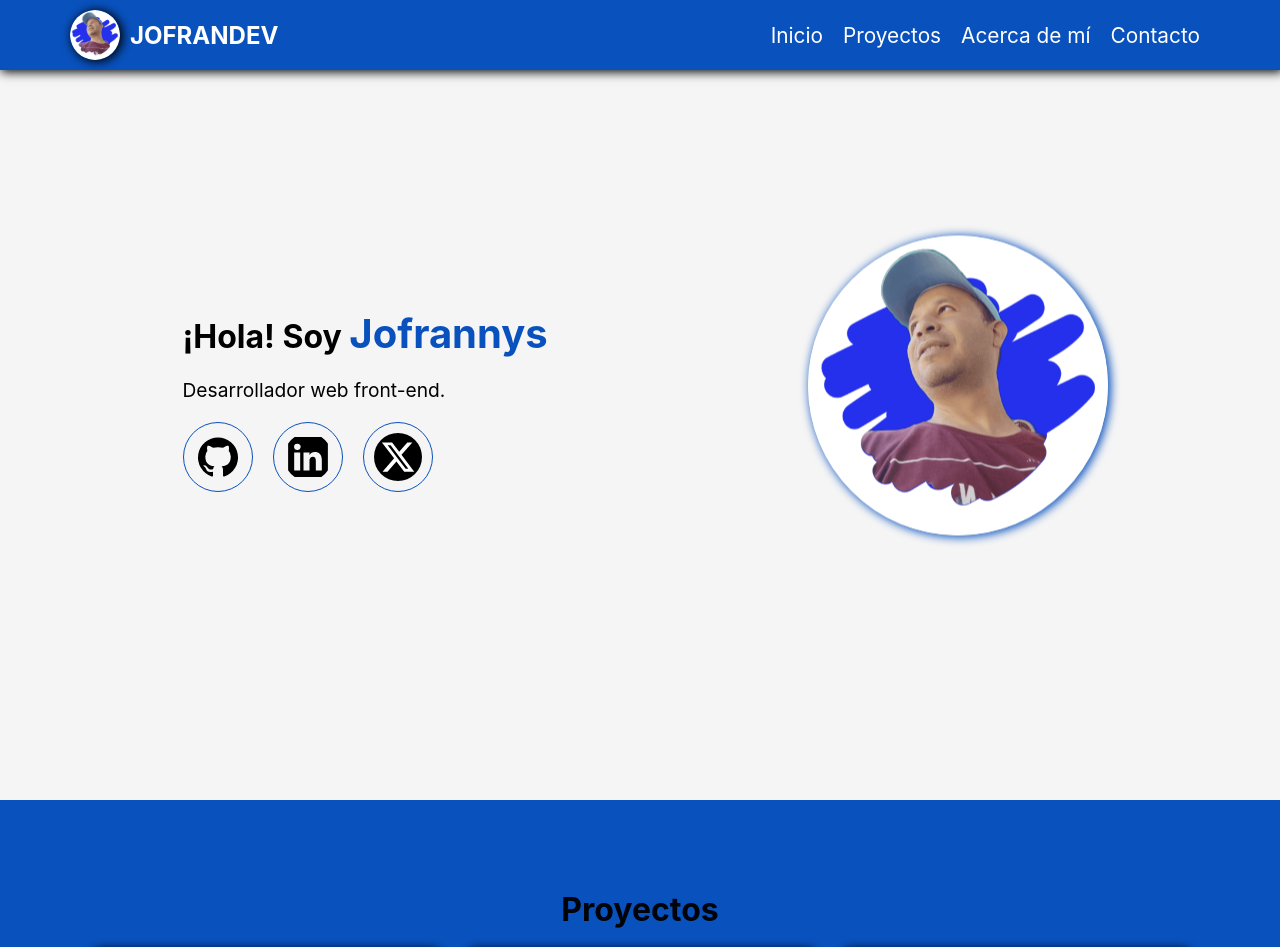
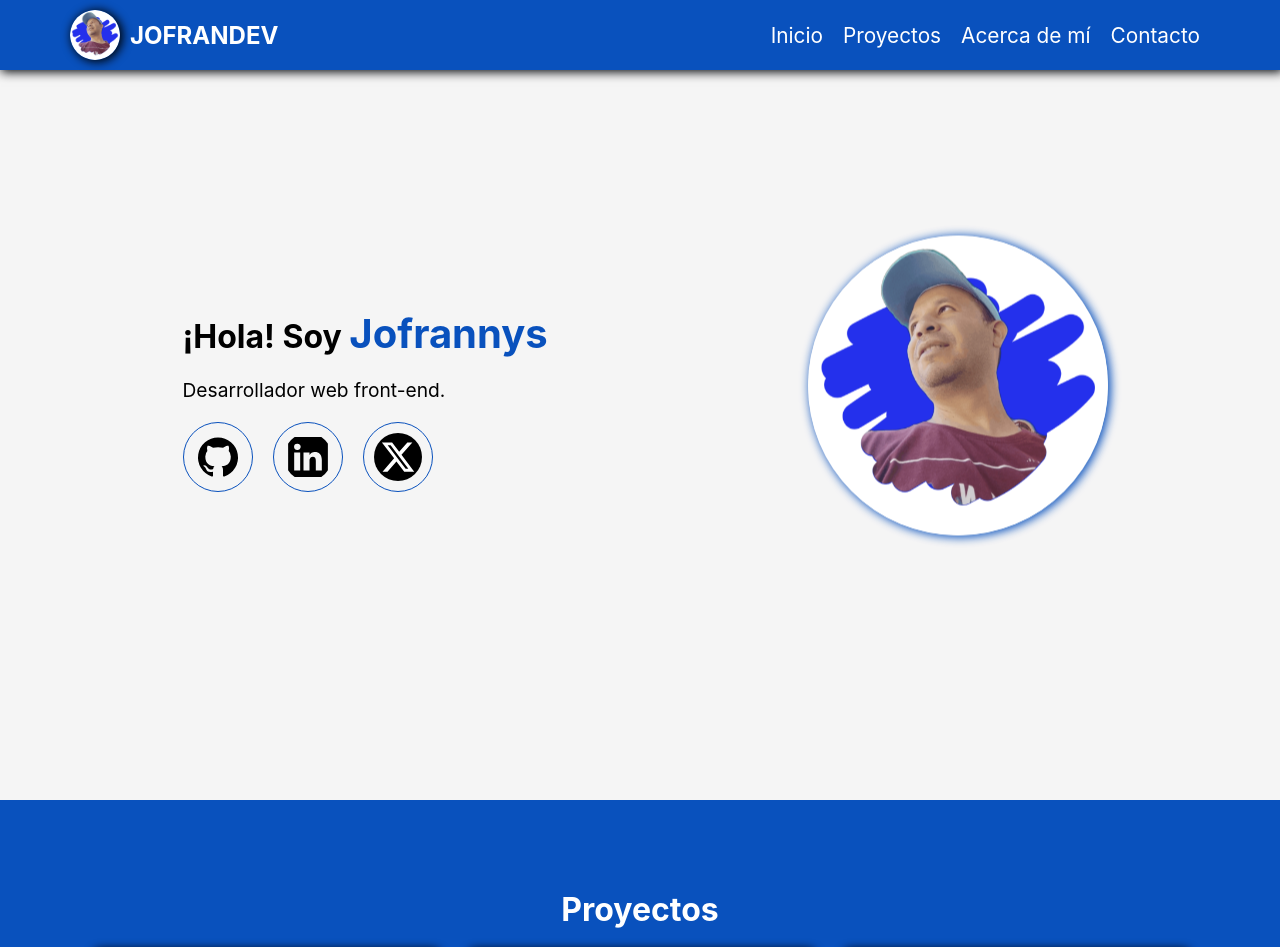
Before and after one commit to JofrarcDev/Portafolio, a React (Create React App) app: page / in a window 1280 px wide. Shown: the top 947 px of the page. Built offline with nearby package versions, Linux system fonts and the light colour scheme.

Commit message:
cambio color al h2 de proyectos de negro a blanco

```diff
--- a/src/componentes/proyectos/proyectos.css
+++ b/src/componentes/proyectos/proyectos.css
@@ -19,7 +19,7 @@
     font-size: 2rem;
     font-weight: bold;
     margin-bottom: 20px;
-    color: #000408;
+    color: #fff;
 }
 .contenedor__proyectos .contenedor__proyectos-seccion .contenedor__proyectos-cajas{
     display: flex;
```
